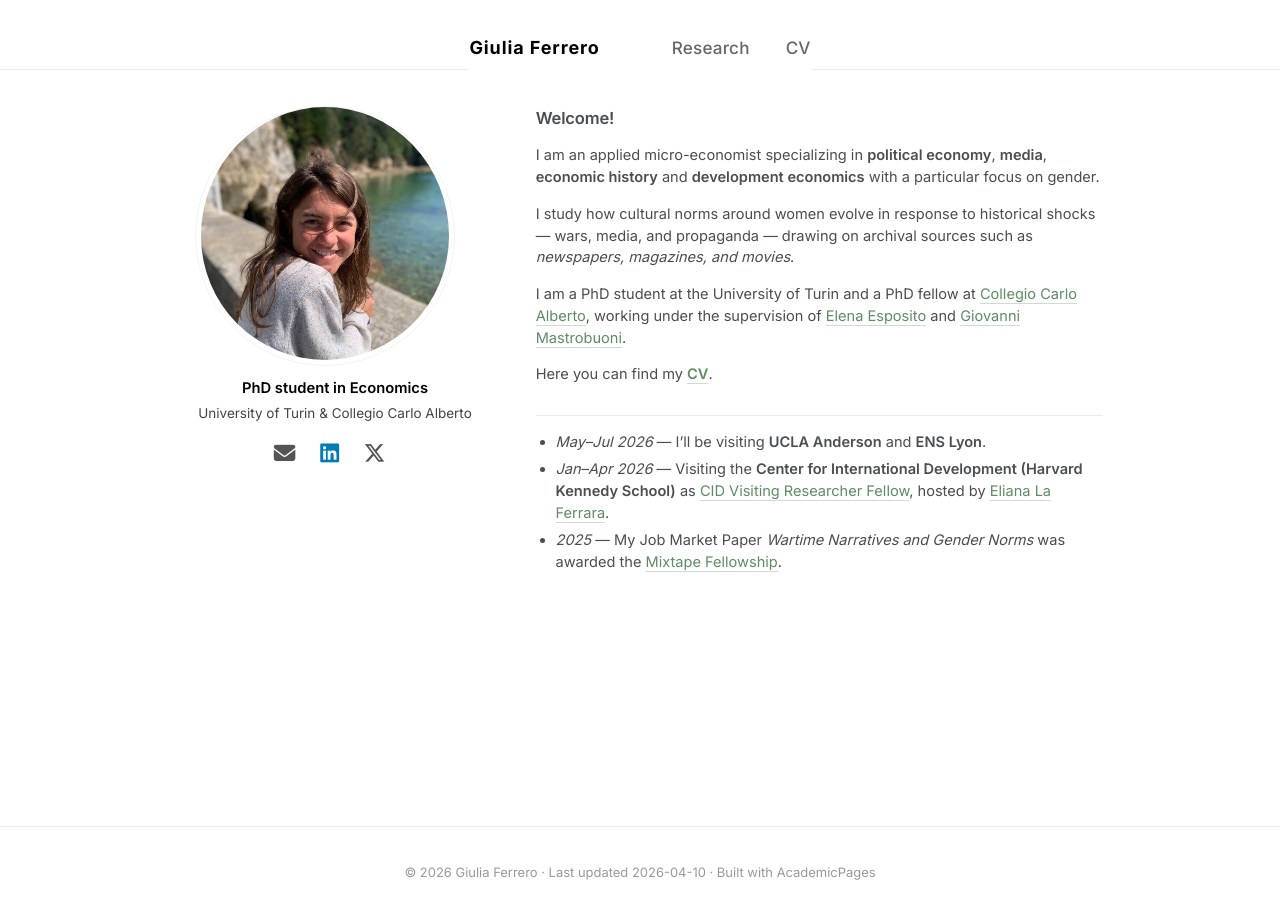
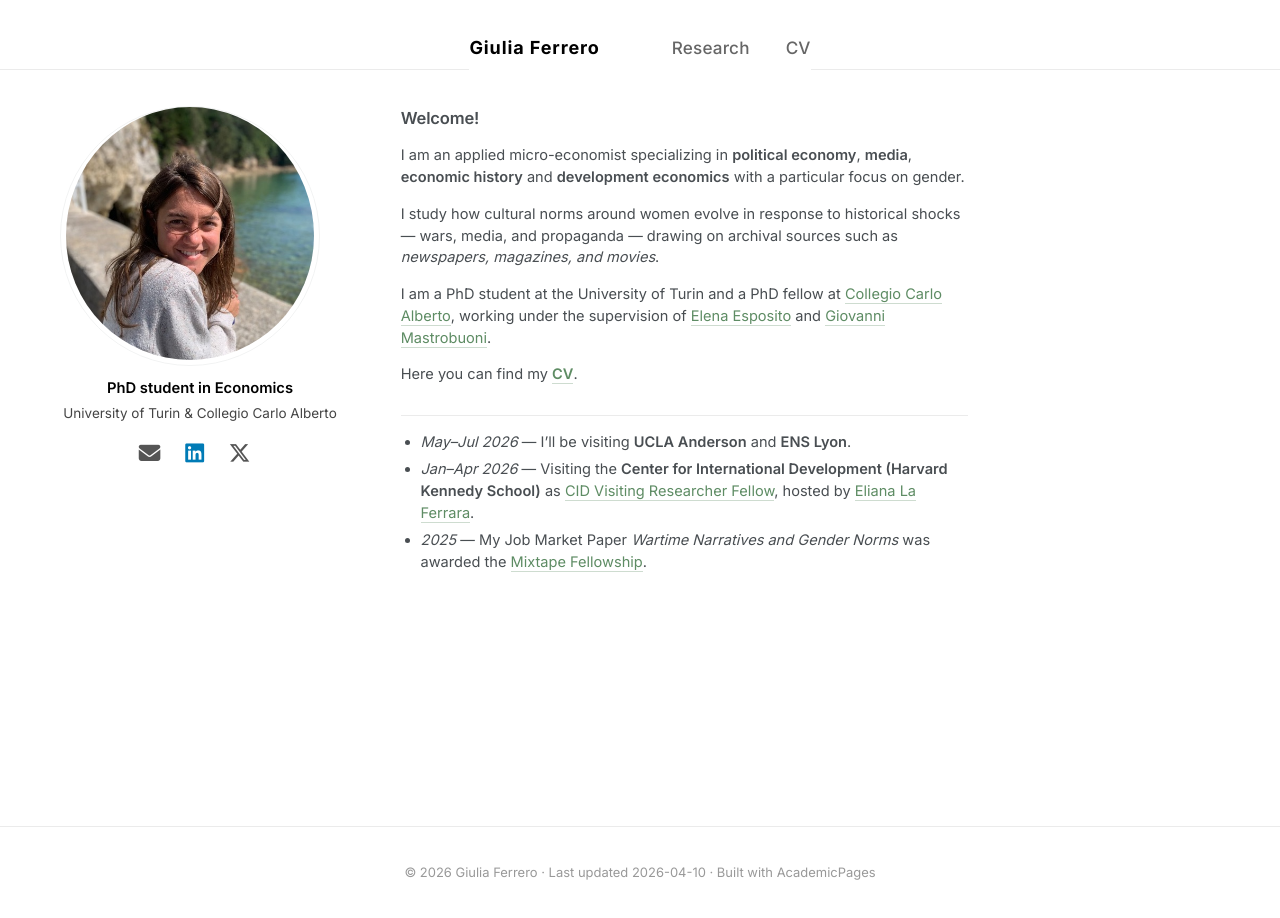
Before and after one commit to giuliferrero/giuliferrero.github.io, a Jekyll site: the page built from _pages/about.md, in a window 1280 px wide. Built offline with Jekyll 4.4.1, drawn with Linux system fonts in a browser that asks for light colours; some web fonts are replaced.

Commit message:
Center home content on page with sidebar hanging left
Content is now centered at 50vw, with the photo sidebar hanging
to its left, so the visual focus is on the text rather than the photo.

Co-Authored-By: Claude Opus 4.6 <noreply@anthropic.com>

```diff
--- a/assets/css/main.scss
+++ b/assets/css/main.scss
@@ -295,7 +295,8 @@ hr.soft-divider {
   }
 
   /* Unfix the sidebar — scroll with the rest of the page, anchored to top */
-  /* Layout: sidebar 280 - overlap 10 + content 620 = 890 total, centered */
+  /* Layout: sidebar 280 - overlap 10 + content 620 = 890 total */
+  /* Shifted right so Welcome (content start) aligns under "Research" nav item */
   .sidebar,
   .sidebar.sticky {
     position: absolute !important;
@@ -304,7 +305,7 @@ hr.soft-divider {
     top: 0 !important;
     padding-top: 0 !important;
     margin-top: 0 !important;
-    left: calc(50vw - 445px) !important;
+    left: calc(50vw - 580px) !important;
     width: 280px !important;
     max-width: 280px !important;
     padding-right: 0 !important;
@@ -319,7 +320,7 @@ hr.soft-divider {
   .page,
   .archive {
     max-width: 620px;
-    margin-left: calc(50vw - 175px) !important;
+    margin-left: calc(50vw - 310px) !important;
     padding-right: 0 !important;
     float: none;
   }
```
